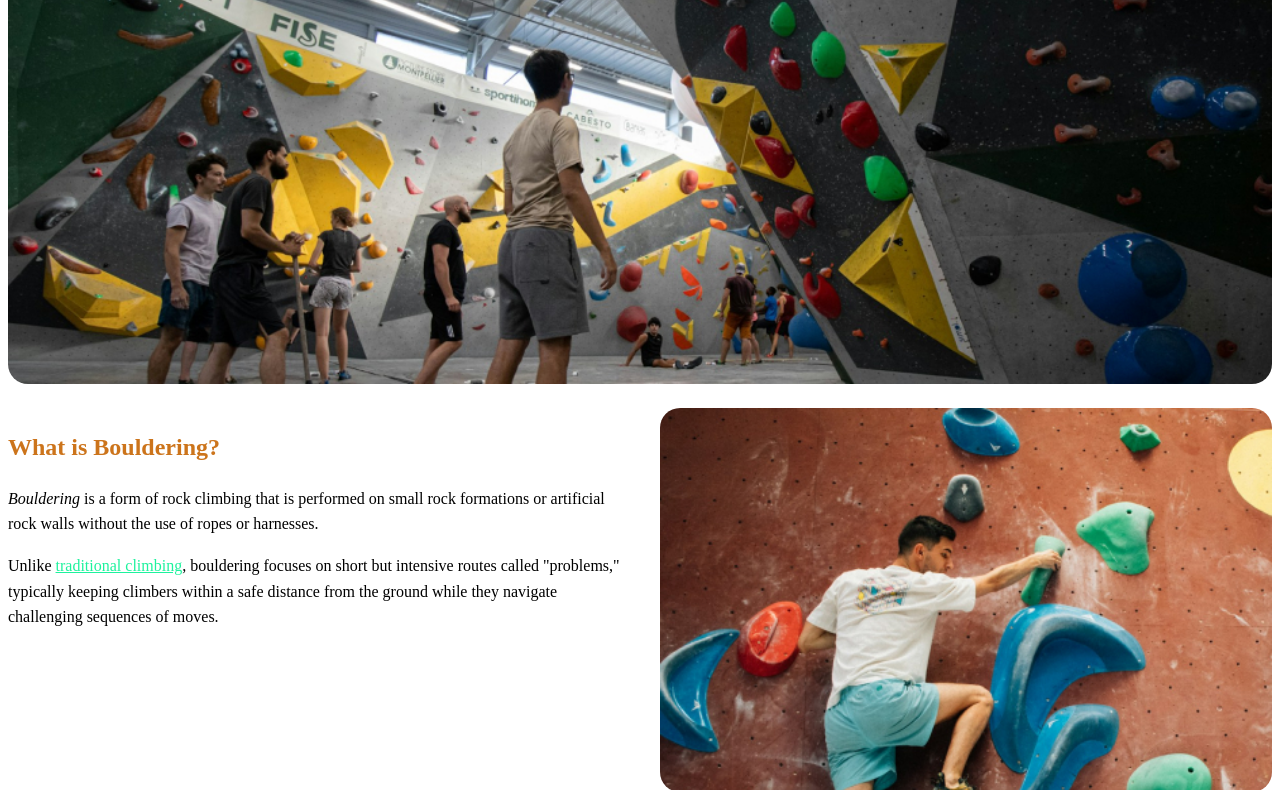
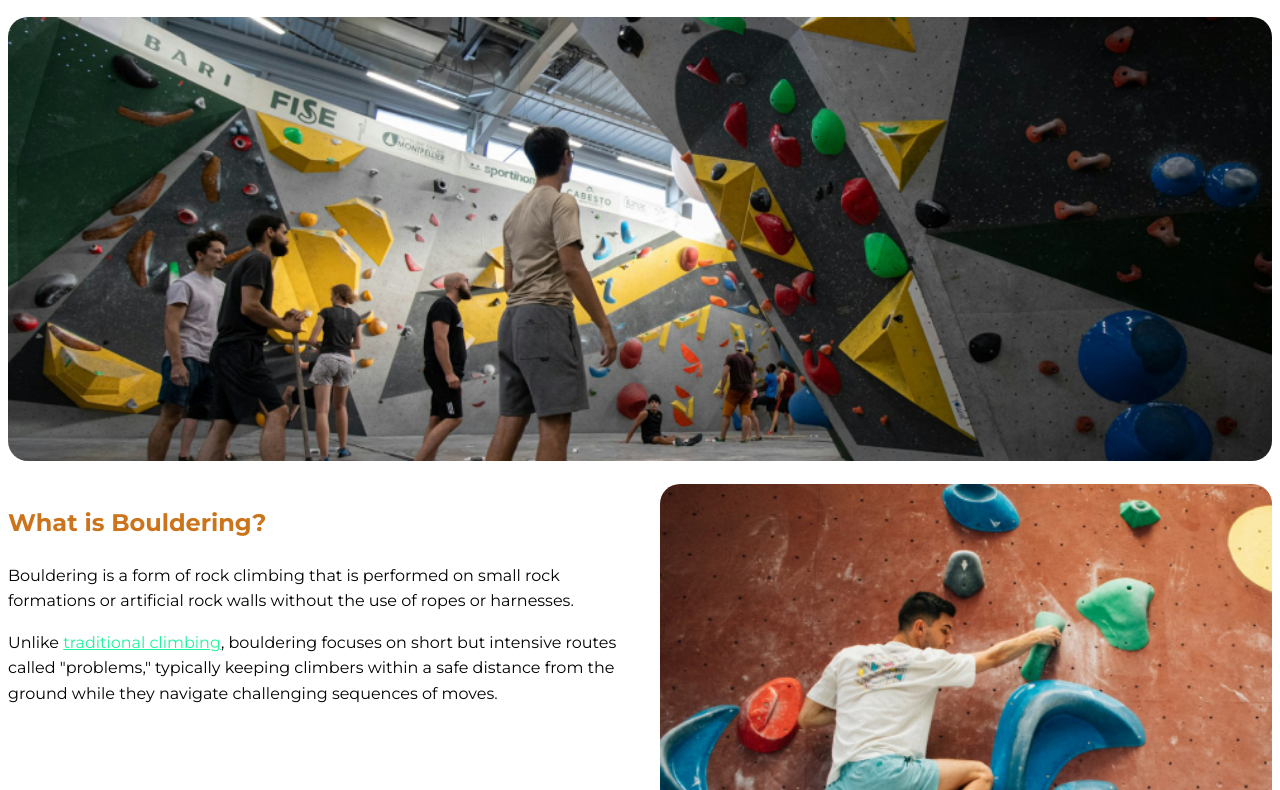
Before and after one commit to vvvovvan1/WEB-2, a plain HTML site: page index.html in a window 1280 px wide. Shown: the part 282-1072 px from the top of the page. Drawn offline with Linux system fonts and the light colour scheme.

Commit message:
Add files via upload

```diff
--- a/css/style.css
+++ b/css/style.css
@@ -1,3 +1,7 @@
+* {
+  font-synthesis: none !important;
+}
+
 /* *, *::before, *::after {
   box-sizing: border-box;
     margin: 0;
@@ -34,6 +38,25 @@ h1, h2, h3, h4, h5, h6 {
 }
 } */
 
+@font-face {
+	font-family: "Montserrat";
+	src: url('../Montserrat[wght].ttf');
+}
+
+body {
+    -webkit-font-smoothing: antialiased;
+    font-family: "Montserrat";
+    /* background-color: antiquewhite; */
+    /* padding-inline: 21%; */
+    line-height: 1.6;
+}
+
+h1, h2, h3, h4, h5, h6, header, nav {
+  font-weight: 700;
+}
+
+
+
 html {
     background-color: #fff;
     /* background-color: antiquewhite; */
@@ -61,7 +84,6 @@ header {
 
 .header_menu a {
     color: #0B4A5B;
-    font-weight: bold;
     text-decoration: none;
 }
 
@@ -70,12 +92,7 @@ header {
     opacity: 80%;
 }
 
-body {
-    font-family: montserrat;
-    /* background-color: antiquewhite; */
-    /* padding-inline: 21%; */
-    line-height: 1.6;
-}
+
 
 .wrapper {
     max-inline-size: 1280px;
```
Also changed, not shown: Montserrat[wght].ttf (added).
